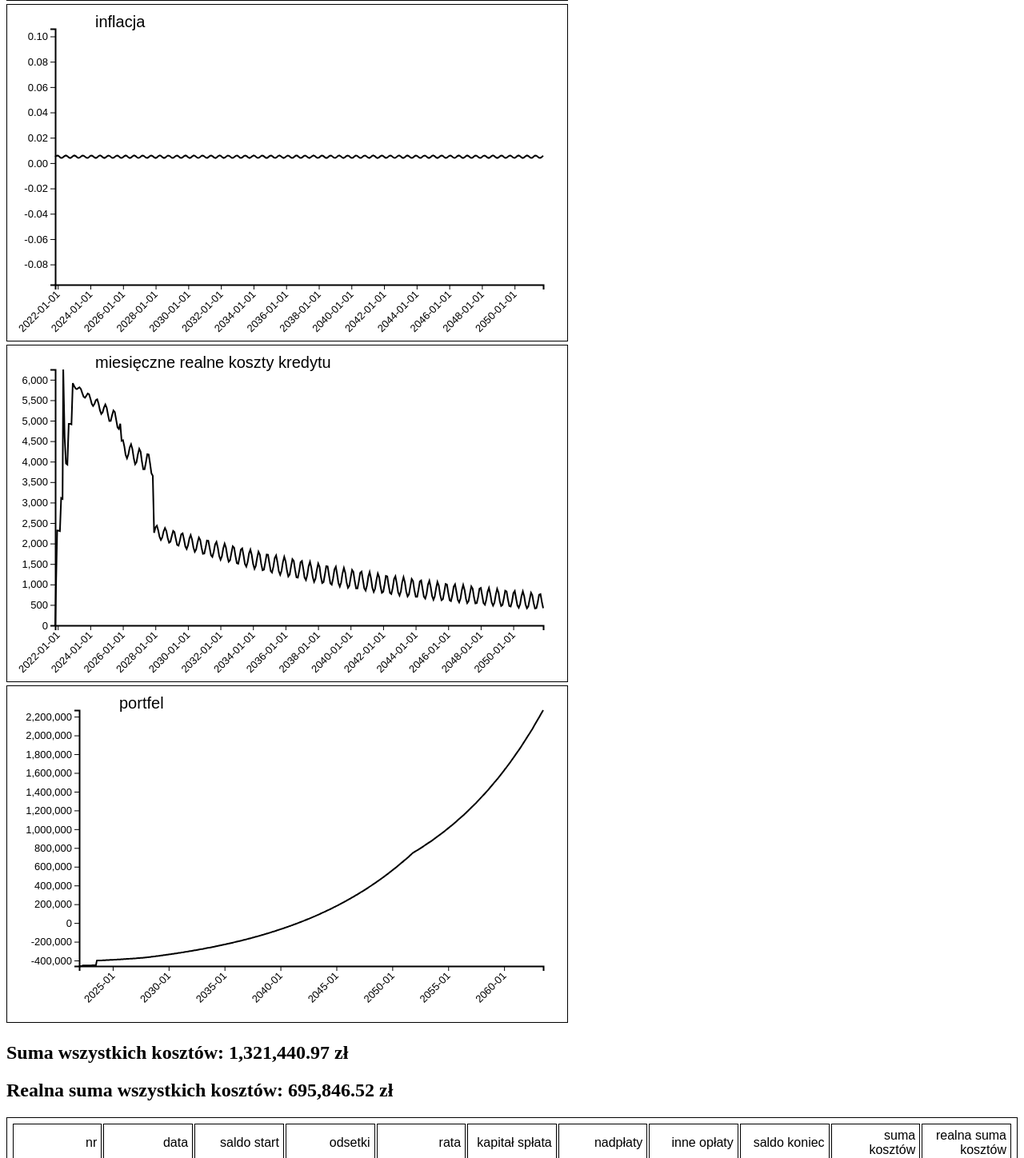
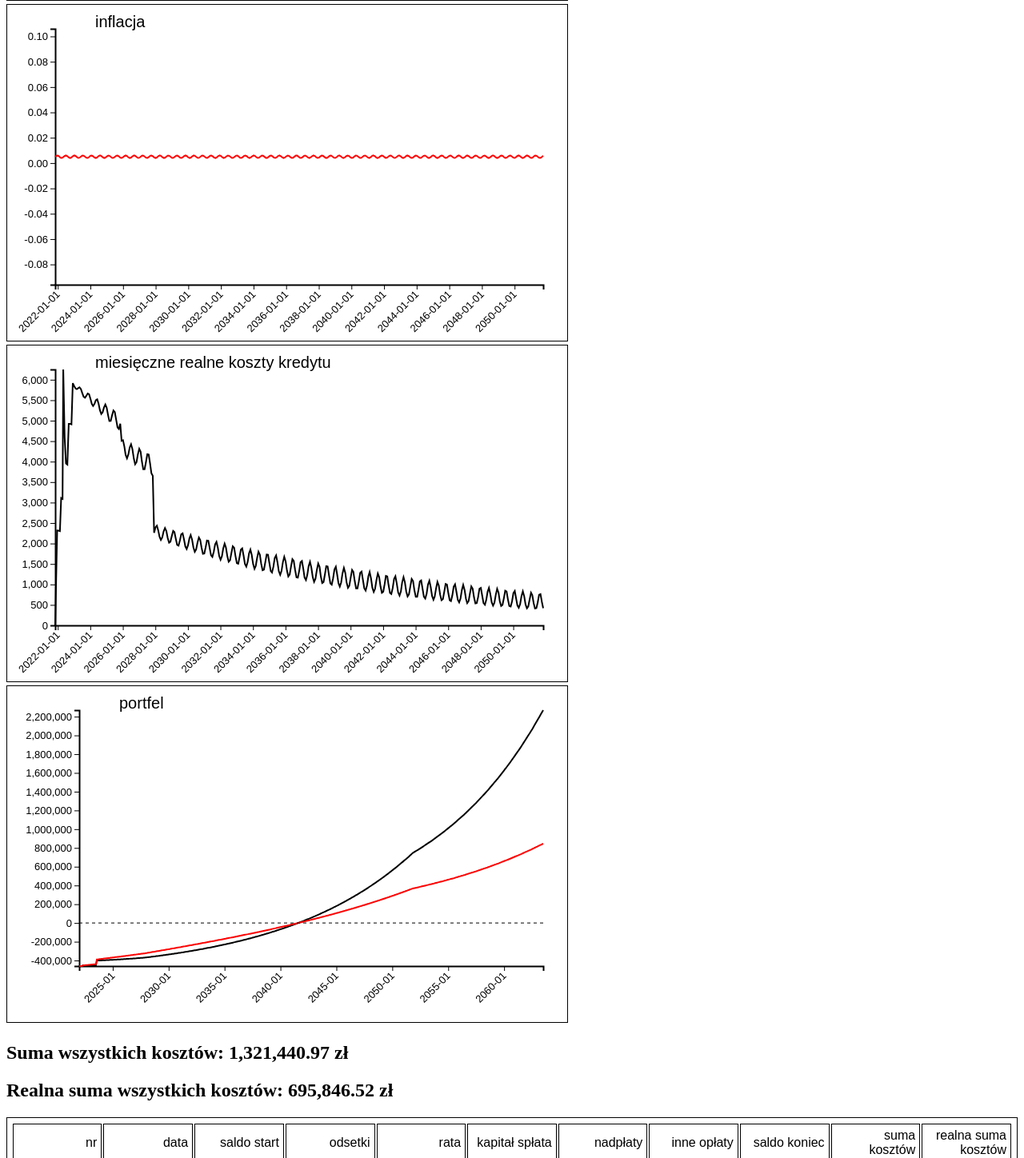
Before and after one commit to szalaj/procenty, a Flask app: page /harmonogram in a window 1280 px wide. Shown: the part 689-2137 px from the top of the page at 80% size. Run offline with Flask 2, Linux system fonts and the light colour scheme.

Commit message:
linia red

```diff
--- a/app.py
+++ b/app.py
@@ -129,6 +129,7 @@ def pokaz_harmonogram():
 
 
     portfel_dane = []
+    inflator = bank.portfel.Inflator(bank.stopy.getInflacja2())
 
     startd = datetime.datetime.strptime('18/12/2021', "%d/%m/%Y")
 
@@ -136,9 +137,12 @@ def pokaz_harmonogram():
 
         data_next = data_pierwszej_raty + relativedelta(months=i)
         month = data_next.strftime('%m/%Y')
+        saldo_norm = portfel.getSumaSald(month)
+        saldo_real = inflator.oblicz(saldo_norm, '01/05/2022', data_next.strftime('%d/%m/%Y'))
 
         portfel_dane.append({'month': month,
-                             'value': portfel.getSumaSald(month)})
+                             'value': saldo_norm,
+                             'value2': saldo_real })
 
 
 
--- a/bank/stopy.py
+++ b/bank/stopy.py
@@ -31,9 +31,9 @@ def getInflacja2():
     inflacja_mm = {}
 
     data_start = datetime.datetime.strptime('04/10/2021', "%d/%m/%Y")
-    for i in range(0,380):
+    for i in range(0,580):
         data_next = data_start + relativedelta(months=i)
-        inflacja_mm[data_next.strftime('%m/%Y')] = 0.003
+        inflacja_mm[data_next.strftime('%m/%Y')] = 0.002
 
 
 
--- a/templates/harmonogram.html
+++ b/templates/harmonogram.html
@@ -41,6 +41,11 @@
   tr.najblizsza {
   background-color: orange;
 
+  }
+  path.red {
+    fill: none;
+    stroke-width: 2px;
+    stroke: red;
   }
 
 </style>
@@ -354,12 +359,12 @@
        svg.append("path")
              .datum(dane)
              .attr("fill", "none")
-             .attr("stroke", "steelblue")
-             .attr("stroke-width", 1.5)
              .attr("d", d3.line()
                .x(function(d) { return xscale(d.day) })
                .y(function(d) { return yscale(d.value) })
                )
+               .attr("class", "red")
+
 
         svg.append("text")
             .attr("class", "text-tytul")
@@ -459,18 +464,37 @@
        svg.append("path")
              .datum(dane)
              .attr("fill", "none")
-             .attr("stroke", "steelblue")
-             .attr("stroke-width", 1.5)
              .attr("d", d3.line()
                .x(function(d) { return xscale(d.month) })
                .y(function(d) { return yscale(d.value) })
                )
+               .attr("stroke", "red")
+               .attr("stroke-width", 1.5)
+
+               svg.append("path")
+                     .datum(dane)
+                     .attr("fill", "none")
+                     .attr("d", d3.line()
+                       .x(function(d) { return xscale(d.month) })
+                       .y(function(d) { return yscale(d.value2) })
+                       )
+                       .attr("class", "red")
 
         svg.append("text")
             .attr("class", "text-tytul")
             .attr("x", 50)
             .attr("y", -2)
             .text("portfel")
+
+
+            svg.append("line")
+           .attr("x1", 0)
+           .attr("y1", yscale(0))
+           .attr("x2", width)
+           .attr("y2", yscale(0))
+           .attr("stroke", "black")
+           .attr("stroke-width", 1)
+           .attr("stroke-dasharray", 4)
 
 
 </script>
```
